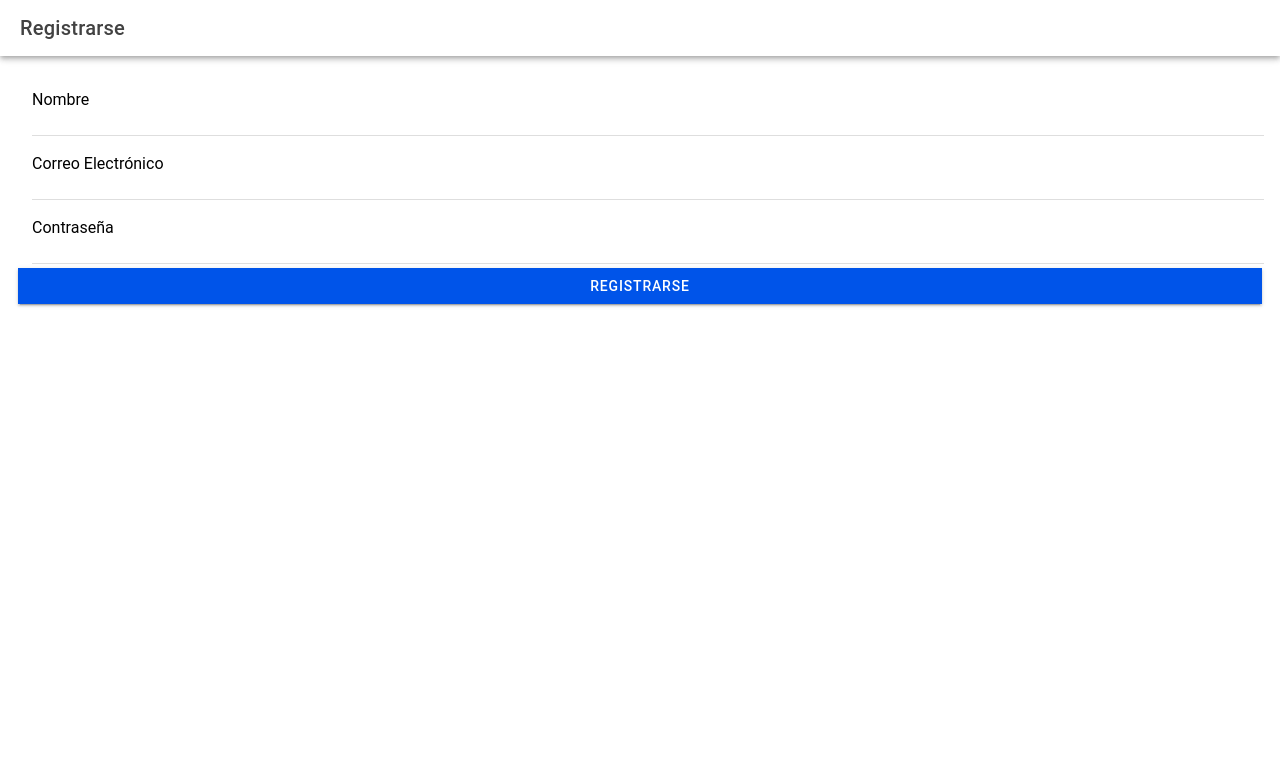
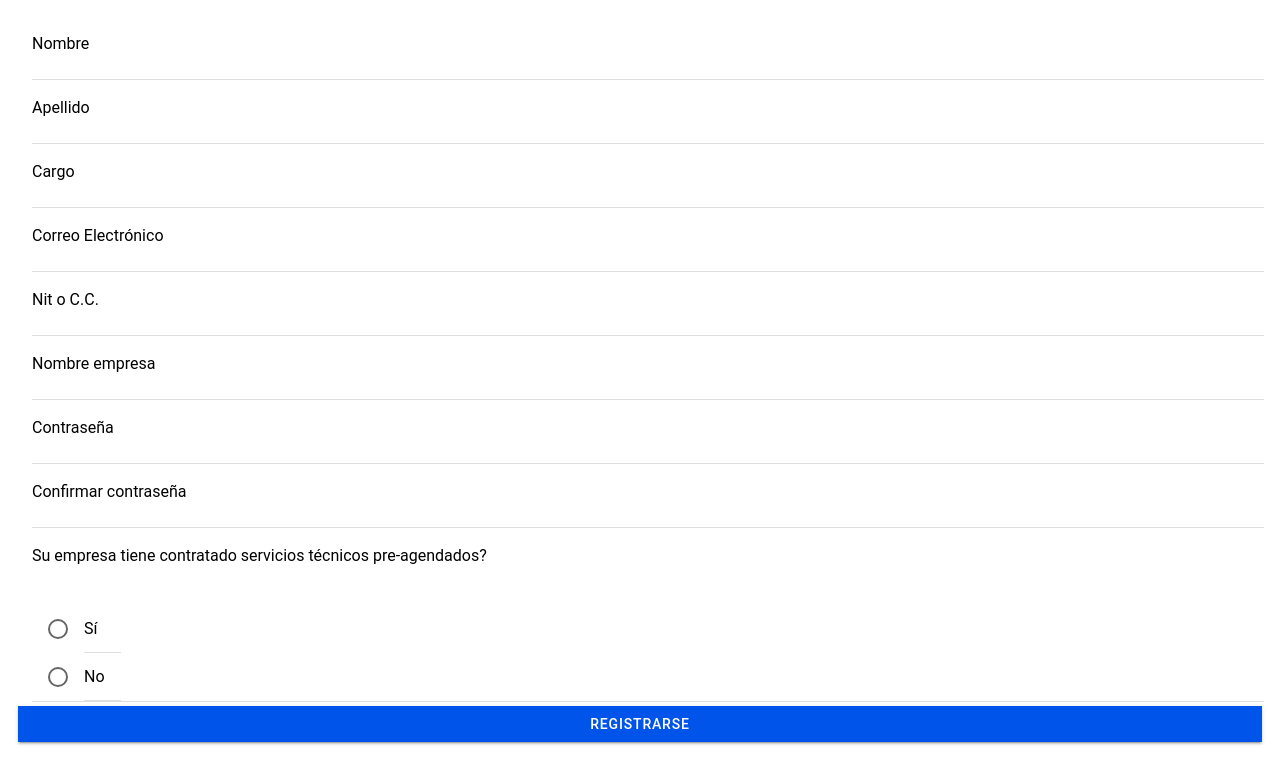
Before and after one commit to diego41071/MBF-Movil, a React (Vite) app: page /folder/Register in a window 1280 px wide. Shown: the top 784 px of the page. Built offline with nearby package versions, Linux system fonts and the light colour scheme.

Commit message:
configuracion de registro

```diff
--- a/src/App.tsx
+++ b/src/App.tsx
@@ -39,7 +39,7 @@ import "@ionic/react/css/palettes/dark.system.css";
 /* Theme variables */
 import "./theme/variables.css";
 import Login from "./pages/Login";
-import Register from "./pages/Register";
+import Register from "./pages/Register/Register";
 import { useState } from "react";
 
 setupIonicReact();
--- a/src/components/Menu.tsx
+++ b/src/components/Menu.tsx
@@ -78,13 +78,18 @@ const appPages: AppPage[] = [
     iosIcon: warningOutline,
     mdIcon: warningSharp,
   },
+  {
+    title: "Cerrar sesión",
+    url: "/folder/Login",
+    iosIcon: warningOutline,
+    mdIcon: warningSharp,
+  },
 ];
 
 const labels = [
-  "Términos y condiciones",
-  "Política de privacidad",
-  "Autorización de tratamiento de datos personales",
-  "Cerrar sesión",
+  { title: "Términos y condiciones" },
+  { title: "Política de privacidad" },
+  { title: "Autorización de tratamiento de datos personales" },
 ];
 
 const Menu: React.FC = () => {
@@ -124,9 +129,9 @@ const Menu: React.FC = () => {
         <IonList id="labels-list">
           <IonListHeader>Labels</IonListHeader>
           {labels.map((label, index) => (
-            <IonItem lines="none" key={index}>
+            <IonItem lines="none" key={index} routerLink={label.title}>
               <IonIcon aria-hidden="true" slot="start" icon={bookmarkOutline} />
-              <IonLabel>{label}</IonLabel>
+              <IonLabel>{label.title}</IonLabel>
             </IonItem>
           ))}
         </IonList>
--- a/src/pages/Register.tsx
+++ /dev/null
@@ -1,82 +0,0 @@
-// src/components/Register.tsx
-import React, { useState } from "react";
-import {
-  IonContent,
-  IonHeader,
-  IonPage,
-  IonTitle,
-  IonToolbar,
-  IonItem,
-  IonLabel,
-  IonInput,
-  IonButton,
-  IonToast,
-} from "@ionic/react";
-
-const Register: React.FC = () => {
-  const [name, setName] = useState("");
-  const [email, setEmail] = useState("");
-  const [password, setPassword] = useState("");
-  const [showToast, setShowToast] = useState(false);
-  const [toastMessage, setToastMessage] = useState("");
-
-  const handleRegister = () => {
-    // Aquí puedes manejar la lógica de registro
-    if (name && email && password) {
-      // Simular un registro exitoso
-      setToastMessage("Registro exitoso!");
-      setShowToast(true);
-      // Aquí podrías añadir la lógica para enviar los datos a tu backend
-    } else {
-      setToastMessage("Por favor, complete todos los campos.");
-      setShowToast(true);
-    }
-  };
-
-  return (
-    <IonPage>
-      <IonHeader>
-        <IonToolbar>
-          <IonTitle>Registrarse</IonTitle>
-        </IonToolbar>
-      </IonHeader>
-      <IonContent className="ion-padding">
-        <IonItem>
-          <IonLabel position="floating">Nombre</IonLabel>
-          <IonInput
-            value={name}
-            onIonChange={(e) => setName(e.detail.value!)}
-          />
-        </IonItem>
-        <IonItem>
-          <IonLabel position="floating">Correo Electrónico</IonLabel>
-          <IonInput
-            type="email"
-            value={email}
-            onIonChange={(e) => setEmail(e.detail.value!)}
-          />
-        </IonItem>
-        <IonItem>
-          <IonLabel position="floating">Contraseña</IonLabel>
-          <IonInput
-            type="password"
-            value={password}
-            onIonChange={(e) => setPassword(e.detail.value!)}
-          />
-        </IonItem>
-        <IonButton expand="full" onClick={handleRegister}>
-          Registrarse
-        </IonButton>
-
-        <IonToast
-          isOpen={showToast}
-          onDidDismiss={() => setShowToast(false)}
-          message={toastMessage}
-          duration={2000}
-        />
-      </IonContent>
-    </IonPage>
-  );
-};
-
-export default Register;
--- /dev/null
+++ b/src/pages/Register/Register.css
@@ -0,0 +1,3 @@
+.custom-label {
+    margin-bottom: 58px !important;
+}
--- /dev/null
+++ b/src/pages/Register/Register.tsx
@@ -0,0 +1,108 @@
+// src/components/Register.tsx
+import React, { useState } from "react";
+import {
+  IonContent,
+  IonHeader,
+  IonPage,
+  IonTitle,
+  IonToolbar,
+  IonItem,
+  IonLabel,
+  IonInput,
+  IonButton,
+  IonToast,
+  IonRadioGroup,
+  IonRadio,
+} from "@ionic/react";
+import "./Register.css";
+
+const Register: React.FC = () => {
+  const [name, setName] = useState("");
+  const [email, setEmail] = useState("");
+  const [password, setPassword] = useState("");
+  const [showToast, setShowToast] = useState(false);
+  const [toastMessage, setToastMessage] = useState("");
+
+  const handleRegister = () => {
+    // Aquí puedes manejar la lógica de registro
+    if (name && email && password) {
+      // Simular un registro exitoso
+      setToastMessage("Registro exitoso!");
+      setShowToast(true);
+      // Aquí podrías añadir la lógica para enviar los datos a tu backend
+    } else {
+      setToastMessage("Por favor, complete todos los campos.");
+      setShowToast(true);
+    }
+  };
+
+  return (
+    <IonPage>
+      {/* <IonHeader>
+        <IonToolbar>
+          <IonTitle>Registrarse</IonTitle>
+        </IonToolbar>
+      </IonHeader> */}
+      <IonContent className="ion-padding">
+        {[
+          { text: "Nombre", value: name },
+          { text: "Apellido", value: name },
+          { text: "Cargo", value: name },
+          { text: "Correo Electrónico", value: email },
+          { text: "Nit o C.C.", value: name },
+          { text: "Nombre empresa", value: name },
+          { text: "Contraseña", value: password },
+          { text: "Confirmar contraseña", value: password },
+          {
+            text: "Su empresa tiene contratado servicios técnicos pre-agendados?",
+            value: password,
+          },
+        ].map((item, index) => {
+          return (
+            <IonItem key={index}>
+              <IonLabel
+                position="floating"
+                className={index === 8 ? "custom-label" : ""}
+              >
+                {item.text}
+              </IonLabel>
+              {index === 8 ? (
+                <IonRadioGroup
+                // value={selectedValue}
+                // onIonChange={handleRadioChange}
+                >
+                  <IonItem>
+                    <IonRadio slot="start" value="option1" />
+                    <IonLabel>Sí</IonLabel>
+                  </IonItem>
+                  <IonItem>
+                    <IonRadio slot="start" value="option2" />
+                    <IonLabel>No</IonLabel>
+                  </IonItem>
+                </IonRadioGroup>
+              ) : (
+                <IonInput
+                  value={item.value}
+                  onIonChange={(e) => setName(e.detail.value!)}
+                />
+              )}
+            </IonItem>
+          );
+        })}
+
+        <IonButton expand="full" onClick={handleRegister}>
+          Registrarse
+        </IonButton>
+
+        <IonToast
+          isOpen={showToast}
+          onDidDismiss={() => setShowToast(false)}
+          message={toastMessage}
+          duration={2000}
+        />
+      </IonContent>
+    </IonPage>
+  );
+};
+
+export default Register;
--- a/src/theme/variables.css
+++ b/src/theme/variables.css
@@ -1,2 +1,67 @@
 /* For information on how to create your own theme, please see:
 http://ionicframework.com/docs/theming/ */
+:root {
+    --ion-color-primary: #0054e9;
+    --ion-color-primary-rgb: 0, 84, 233;
+    --ion-color-primary-contrast: #ffffff;
+    --ion-color-primary-contrast-rgb: 255, 255, 255;
+    --ion-color-primary-shade: #004acd;
+    --ion-color-primary-tint: #1a65eb;
+
+    --ion-color-secondary: #0163aa;
+    --ion-color-secondary-rgb: 1, 99, 170;
+    --ion-color-secondary-contrast: #ffffff;
+    --ion-color-secondary-contrast-rgb: 255, 255, 255;
+    --ion-color-secondary-shade: #015796;
+    --ion-color-secondary-tint: #1a73b3;
+
+    --ion-color-tertiary: #6030ff;
+    --ion-color-tertiary-rgb: 96, 48, 255;
+    --ion-color-tertiary-contrast: #ffffff;
+    --ion-color-tertiary-contrast-rgb: 255, 255, 255;
+    --ion-color-tertiary-shade: #542ae0;
+    --ion-color-tertiary-tint: #7045ff;
+
+    --ion-color-success: #2dd55b;
+    --ion-color-success-rgb: 45, 213, 91;
+    --ion-color-success-contrast: #000000;
+    --ion-color-success-contrast-rgb: 0, 0, 0;
+    --ion-color-success-shade: #28bb50;
+    --ion-color-success-tint: #42d96b;
+
+    --ion-color-warning: #ffc409;
+    --ion-color-warning-rgb: 255, 196, 9;
+    --ion-color-warning-contrast: #000000;
+    --ion-color-warning-contrast-rgb: 0, 0, 0;
+    --ion-color-warning-shade: #e0ac08;
+    --ion-color-warning-tint: #ffca22;
+
+    --ion-color-danger: #c5000f;
+    --ion-color-danger-rgb: 197, 0, 15;
+    --ion-color-danger-contrast: #ffffff;
+    --ion-color-danger-contrast-rgb: 255, 255, 255;
+    --ion-color-danger-shade: #ad000d;
+    --ion-color-danger-tint: #cb1a27;
+
+    --ion-color-light: #f6f8fc;
+    --ion-color-light-rgb: 246, 248, 252;
+    --ion-color-light-contrast: #000000;
+    --ion-color-light-contrast-rgb: 0, 0, 0;
+    --ion-color-light-shade: #d8dade;
+    --ion-color-light-tint: #f7f9fc;
+
+    --ion-color-medium: #5f5f5f;
+    --ion-color-medium-rgb: 95, 95, 95;
+    --ion-color-medium-contrast: #ffffff;
+    --ion-color-medium-contrast-rgb: 255, 255, 255;
+    --ion-color-medium-shade: #545454;
+    --ion-color-medium-tint: #6f6f6f;
+
+    --ion-color-dark: #2f2f2f;
+    --ion-color-dark-rgb: 47, 47, 47;
+    --ion-color-dark-contrast: #ffffff;
+    --ion-color-dark-contrast-rgb: 255, 255, 255;
+    --ion-color-dark-shade: #292929;
+    --ion-color-dark-tint: #444444;
+
+}
```
